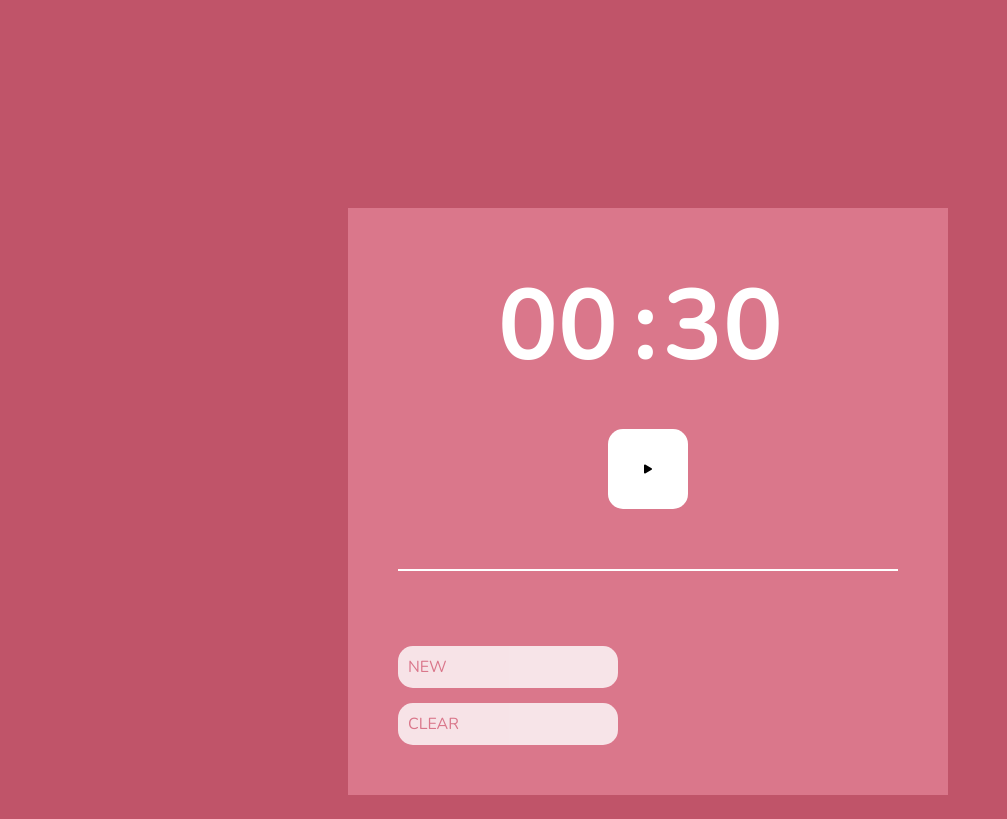
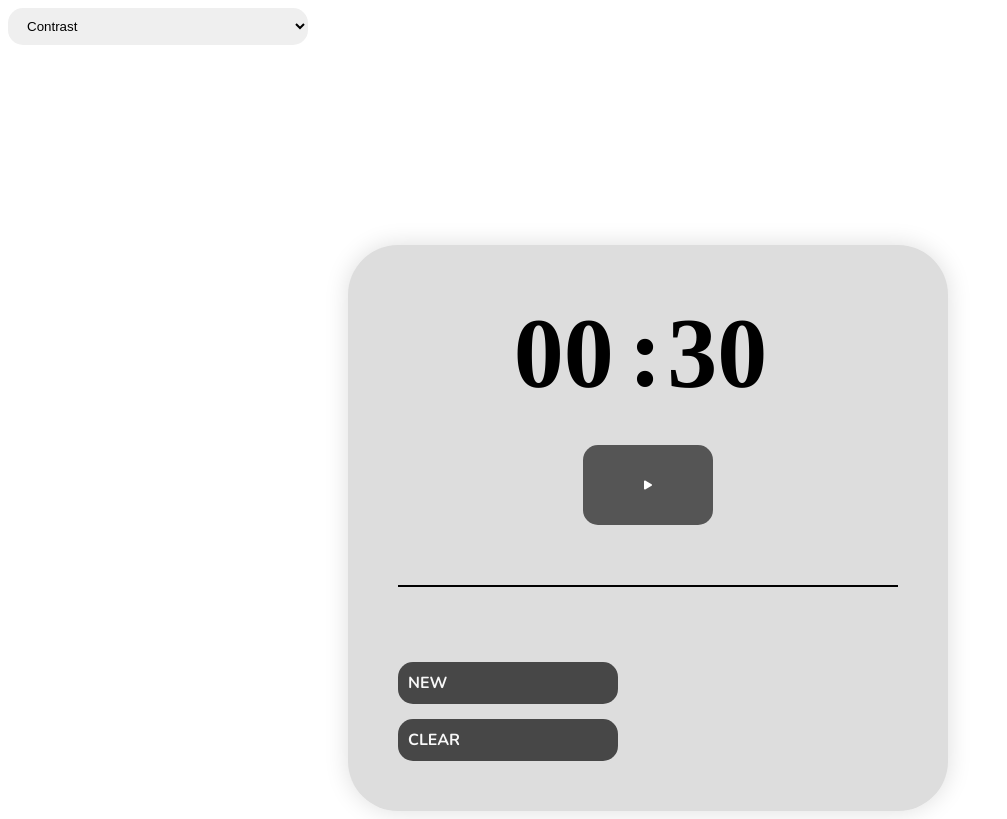
Before and after one commit to nojasm/justfocus, a plain HTML site: page index.html in a window 1280 px wide. Shown: the whole page, without its empty margins (0-1007 px from the left). Drawn offline with nearby package versions, Linux system fonts and the light colour scheme.

Commit message:
Add styles

```diff
--- a/css/master.css
+++ b/css/master.css
@@ -1,3 +1,7 @@
+:root {
+	--timer-font: Nunito;
+}
+
 body {
 	display: flex;
 	flex-direction: column;
@@ -5,11 +9,21 @@ body {
 	align-content: center;
 
 	font-family: Nunito;
-	color: white;
-	background-color: rgb(192, 84, 105);
+
+	color: var(--fg);
+	background-color: var(--background);
 	transition: 3s background-color;
 
 	width: 100vw;
+}
+
+#style {
+	border: none;
+	border-radius: 15px;
+
+	width: 300px;
+	padding: 10px 15px;
+	cursor: pointer;
 }
 
 #main {
@@ -21,7 +35,9 @@ body {
 	margin-top: 200px;
 	padding: 50px;
 
-	background-color: rgb(218, 119, 139);
+	background-color: var(--main);
+	box-shadow: 0 0 25px #0002;
+	border-radius: 50px;
 
 	transition: 3s background-color;
 
@@ -41,17 +57,22 @@ body {
 
 #main__time > * {
 	margin: 0;
+
+	font-family: serif;
+	font-size: 100px;
+	font-weight: bold;
+}
+
+#colon {
+	color: var(--fg);
+	transition: 0.5s opacity;
 }
 
 #minutes, #seconds {
 	-moz-appearance: textfield;
 	appearance: textfield;
 
-	font-family: Nunito;
-	font-size: 100px;
-	font-weight: bold;
-
-	color: white;
+	color: var(--fg);
 	background-color: transparent;
 	padding: 0;
 
@@ -62,10 +83,6 @@ body {
 
 #minutes {
 	text-align: right;
-}
-
-#main__time__edit {
-	display: none;
 }
 
 #main__buttons {
@@ -88,16 +105,22 @@ body {
 
 	padding: 15px;
 
-	background-color: white;
+	transition: 3s background-color;
+	background-color: var(--start-button);
 	border-radius: 15px;
 
+	width: 100px;
 	height: 100%;
 	aspect-ratio: 1/1;
 }
 
 #main__buttons > div:hover {
-	filter: brightness(90%);
+	filter: brightness(95%);
 	cursor: pointer;
+}
+
+#main__buttons > div > img {
+	filter: var(--start-button-filter);
 }
 
 #tasks {
@@ -107,8 +130,9 @@ body {
 }
 
 #new-task, #clear-tasks {
-	color: rgb(218, 119, 139);
-	background-color: white;
+	color: var(--task-button-fg);
+	background-color: var(--task-button);
+	font-weight: bold;
 	border-radius: 15px;
 
 	opacity: 0.8;
@@ -121,7 +145,7 @@ body {
 }
 
 hr {
-	border: 1px solid white;
+	border: 1px solid var(--fg);
 	margin: 25px 0;
 }
 
@@ -132,14 +156,13 @@ hr {
 
 	align-items: center;
 
-	color: rgb(218, 119, 139);
-	background-color: white;
+	background-color: var(--task-bg);
 	border-radius: 15px;
 	padding: 10px;
 }
 
 .task-button {
-	border: 10px solid rgb(218, 119, 139);
+	border: 5px solid var(--task-fg);
 	border-radius: 50%;
 
 	padding: 10px;
@@ -147,11 +170,16 @@ hr {
 }
 
 .task-text {
+	font-family: monospace;
+	font-size: 15px;
+
+	color: var(--task-fg);
+	background: transparent;
 	border: none;
 	outline: none;
-	width: 100%;
 
 	padding: 5px;
+	width: 100%;
 }
 
 .task-text:focus {
@@ -161,8 +189,3 @@ hr {
 .task-button:hover {
 	filter: brightness(90%);
 }
-
-.task-text {
-	font-family: monospace;
-	font-size: 15px;
-}
--- a/index.html
+++ b/index.html
@@ -2,7 +2,7 @@
 <html lang="en" dir="ltr">
 	<head>
 		<meta charset="utf-8">
-		<title></title>
+		<title>focus.</title>
 		<link rel="stylesheet" href="css/master.css"/>
 
 		<link rel="preconnect" href="https://fonts.googleapis.com">
@@ -10,10 +10,9 @@
 		<link href="https://fonts.googleapis.com/css2?family=Nunito:ital,wght@0,200..1000;1,200..1000&display=swap" rel="stylesheet">
 	</head>
 	<body>
+		<select id="style"></select>
+
 		<div id="main">
-			<div id="main__time__edit">
-
-			</div>
 			<div id="main__time">
 				<input id="minutes" type="number" min="0" max="60"></input>
 				<div id="colon">:</div>
--- a/js/main.js
+++ b/js/main.js
@@ -14,6 +14,72 @@ let timerIsRunning = false;
 let t0 = null;
 
 let timeInterval = null;
+
+let styles = {
+    "retro": {
+        name: "Retro",
+        style: {
+            "--background": ["#780000", "#600"],
+            "--main": ["#C1121F", "#D1323F"],
+            "--fg": ["#FDF0D5", "#fff"],
+            "--task-button": ["#003049", "#023"],
+            "--start-button": ["#780000", "#600"],
+            "--start-button-filter": ["invert(1)", "invert(1)"],
+            "--task-bg": ["#780000"],
+            "--task-fg": ["#ddd"]
+        }
+    },
+    "cute": {
+        name: "Cute 🌟",
+        style: {
+            "--background": ["#A2D2FF", "#A2B2DF"],
+            "--main": ["#BDE0FE", "#CDF9FF"],
+            "--fg": ["#7292BF"],
+            "--task-button": ["#82A2CF"],
+            "--task-button-fg": ["white"],
+            "--start-button": ["white", "#A2B2DF"],
+            "--start-button-filter": ["invert(0)", "invert(1.0)"],
+            "--task-bg": ["#82A2CF"],
+            "--task-fg": ["white"]
+        }
+    },
+    "contrast": {
+        name: "Contrast",
+        style: {
+            "--background": ["white", "#CCC"],
+            "--main": ["#ddd", "#AAA"],
+            "--fg": ["black"],
+            "--task-button": ["#222"],
+            "--task-button-fg": ["white"],
+            "--start-button": ["#555"],
+            "--start-button-filter": ["invert(1)", "invert(0.7)"],
+            "--task-bg": ["#bbb"],
+            "--task-fg": ["#333"]
+        }
+    }
+}
+
+document.getElementById("style").addEventListener("change", (event) => {
+    if (timerIsRunning) styleRunning();
+    else styleDefault();
+})
+
+Object.keys(styles).forEach((s) => {
+    let opt = document.createElement("option");
+    opt.value = s;
+    opt.innerText = styles[s].name;
+    document.getElementById("style").appendChild(opt);
+});
+
+document.getElementById("style").value = "contrast";
+
+function changeStyle(style, i) {
+    Object.keys(style).forEach((s) => {
+        let sss = style[s][i];
+        if (sss == undefined || sss == null) sss = style[s][0];
+        var rs = document.querySelector(":root").style.setProperty(s, sss);
+    });
+}
 
 timeMinutesEl.addEventListener("change", (event) => {
     timeMinutes = parseInt(event.target.value);
@@ -43,17 +109,15 @@ function setTimeText(min, sec) {
 
 // Change page colors when timer is running
 function styleRunning() {
-    document.body.style.backgroundColor = "rgb(140, 115, 120)";
-    document.getElementById("main").style.backgroundColor = "rgb(170, 127, 135)";
-    document.getElementById("main").style.filter = "contrast(0.8)";
+    changeStyle(styles[document.getElementById("style").value].style, 1);
 }
 
 // Reset page style when timer is not running
 function styleDefault() {
-    document.body.style.backgroundColor = "rgb(192, 84, 105)";
-    document.getElementById("main").style.backgroundColor = "rgb(218, 119, 139)";
-    document.getElementById("main").style.filter = "contrast(1.0)";
+    changeStyle(styles[document.getElementById("style").value].style, 0);
 }
+
+styleDefault();
 
 setTimeText(timeMinutes, timeSeconds);
 
@@ -94,7 +158,18 @@ btnStart.addEventListener("click", (event) => {
 
             let showMinutes = Math.floor(secondsLeft / 60);
             let showSeconds = Math.floor(secondsLeft - showMinutes * 60);
+            if (showSeconds % 2 == 0) {
+                document.getElementById("colon").style.opacity = "1";
+            } else {
+                document.getElementById("colon").style.opacity = "0.6";
+            }
             setTimeText(showMinutes, showSeconds);
         }, 50);
     }
 });
+
+window.addEventListener("keydown", (event) => {
+    if (event.code == "Space") {
+        btnStart.click();
+    }
+});
```
